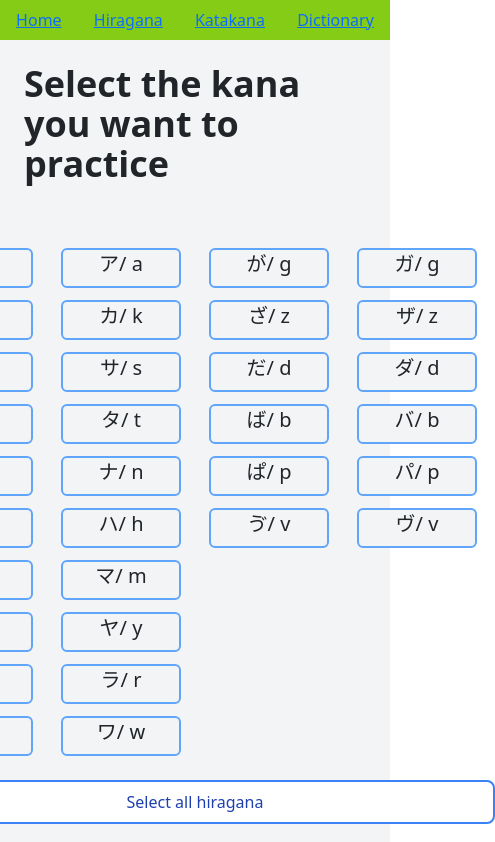
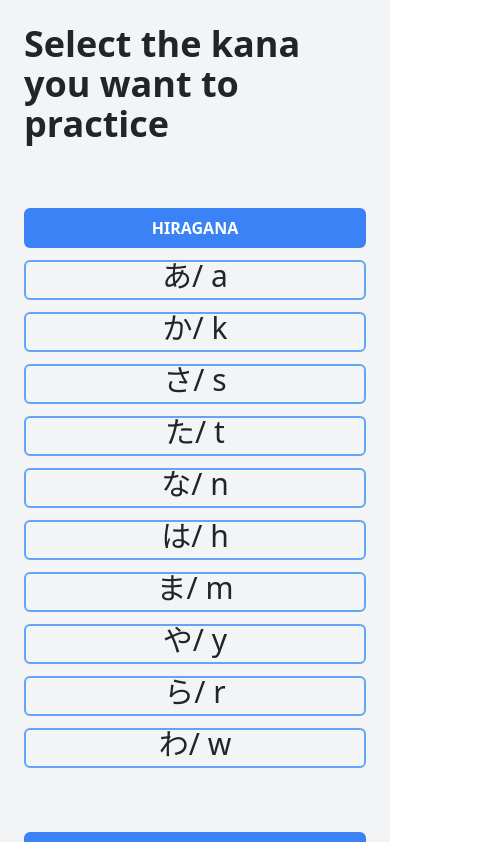
Before and after one commit to diegocainzos/japan-web-react, a React (Create React App) app: page / in a window 390 px wide. Shown: the top 842 px of the page, 495 px wide, since content can reach past the window. Built offline with nearby package versions, Linux system fonts and the light colour scheme.

Commit message:
Refactor Form component layout and improve responsiveness; update kana selection logic and styles

```diff
--- a/src/App.css
+++ b/src/App.css
@@ -11,6 +11,9 @@
   .App-logo {
     animation: App-logo-spin infinite 20s linear;
   }
+}
+.kana-container {
+  display: flex;
 }
 
 .App-header {
@@ -36,3 +39,50 @@
     transform: rotate(360deg);
   }
 }
+
+@media (max-width: 640px) {
+  .App-header {
+    font-size: calc(8px + 2vmin);
+  }
+
+  .App-logo {
+    height: 30vmin;
+  }
+  .kana-container{
+    align-items: center;
+    flex-direction: column;
+  }
+  .button-container{
+    width: 100%;
+  }
+  .nav {
+    display: none !important;
+  }
+  .kana-card{
+    width: 100%;
+
+  }
+  .kana-card h1{
+    font-size:30px;
+  }
+}
+
+@media (min-width: 641px) and (max-width: 1024px) {
+  .App-header {
+    font-size: calc(9px + 2vmin);
+  }
+
+  .App-logo {
+    height: 35vmin;
+  }
+}
+
+@media (min-width: 1025px) {
+  .App-header {
+    font-size: calc(10px + 2vmin);
+  }
+
+  .App-logo {
+    height: 40vmin;
+  }
+}
--- a/src/App.js
+++ b/src/App.js
@@ -16,7 +16,7 @@ function App() {
   return (
 
     <BrowserRouter>
-    <nav className='flex justify-around py-2 bg-lime-500'>
+    <nav className='flex justify-around nav py-2 bg-lime-500 '>
         <a href="/">Home</a>
         <a href="/hiragana">Hiragana</a>
         <a href="/katakana">Katakana</a>
--- a/src/Form.jsx
+++ b/src/Form.jsx
@@ -19,7 +19,7 @@ export default function Form({handleSubmit}) {
 
 
     ];
-    const katakana2 = [
+    const kataDakuten = [
         { character: "ガ", romaji: "g"},
         { character: "ザ", romaji: "z"},
         { character: "ダ", romaji: "d"},
@@ -41,7 +41,7 @@ export default function Form({handleSubmit}) {
         { character: "わ", romaji: "w"},
 
     ];
-    const hiragana2 = [
+    const hiraDakuten = [
         { character: "が", romaji: "g"},
         { character: "ざ", romaji: "z"},
         { character: "だ", romaji: "d"},
@@ -56,7 +56,7 @@ export default function Form({handleSubmit}) {
         const checkboxes = document.querySelectorAll('.kata-checkbox input');
         if (!checkboxes.length) return; // Ensure there are checkboxes to toggle
 
-        const allKatakana = [...katakana, ...katakana2].map((k) => 'kata-' + k.romaji);
+        const allKatakana = [...katakana, ...kataDakuten].map((k) => 'kata-' + k.romaji);
         const allSelected = selectedRows.filter(row => row.startsWith('kata-')).length === allKatakana.length;
 
         // Update selectedRows based on current selection state
@@ -77,7 +77,7 @@ export default function Form({handleSubmit}) {
         const checkboxes = document.querySelectorAll('.hira-checkbox input');
         if (!checkboxes.length) return; // Ensure there are checkboxes to toggle
 
-        const allHiragana = [...hiragana, ...hiragana2].map((k) => 'hira-' + k.romaji);
+        const allHiragana = [...hiragana, ...hiraDakuten].map((k) => 'hira-' + k.romaji);
         const allSelected = selectedRows.filter(row => row.startsWith('hira-')).length === allHiragana.length;
 
         // Update selectedRows based on current selection state
@@ -104,35 +104,20 @@ export default function Form({handleSubmit}) {
     return (
         <>
             <h1 className="text-4xl font-bold mb-4">Select the kana you want to practice</h1>
-        <form onSubmit={onSubmit} className='m-10 flex-col' action="">
-            <div className="flex gap-x-7 justify-center">
-                <div  className="flex flex-col space-y-3 hira-checkbox">
-                    {hiragana.map((hira) => (
-                        <KanaCard dic='hira' selectedRow={setSelectedRows} character={hira.character} romaji={hira.romaji} />
+            <form onSubmit={onSubmit} className='m-10 flex-col   kana-card' action="">
+                <div className="flex kana-container gap-16 justify-center">
+                    {[{ label: "HIRAGANA", data: hiragana, dic: 'hira' }, { label: "KATAKANA", data: katakana, dic: 'kata' }, { label: "DAKUTEN", data: hiraDakuten, dic: 'hira' }, { label: "DAKUTEN", data: kataDakuten, dic: 'kata' }].map((group, index) => (
+                        <div key={index} className={`flex flex-col space-y-3 ${group.dic}-checkbox w-full items-center`}>
+                            <label className="w-full flex justify-center bg-blue-500 hover:bg-blue-700 text-white font-bold py-2 px-4 rounded">{group.label}</label>
+                            {group.data.map((kana) => (
+                                <KanaCard key={kana.romaji} dic={group.dic} selectedRow={setSelectedRows} character={kana.character} romaji={kana.romaji} />
                             ))}
                         </div>
-                <div  className="flex flex-col space-y-3 kata-checkbox">
-                    {katakana.map((kana) => (
-                        <KanaCard  dic='kata' selectedRow={setSelectedRows} character={kana.character} romaji={kana.romaji} />
-                    ))}
-
-                </div>
-                <div  className="flex flex-col space-y-3 hira-checkbox">
-                    {hiragana2.map((kana) => (
-                        <KanaCard dic='hira' selectedRow={setSelectedRows} character={kana.character} romaji={kana.romaji} />
                     ))}
                 </div>
-                <div className="flex flex-col space-y-3 kata-checkbox">
-                    {katakana2.map((kana) => (
-                        <KanaCard  dic='kata' selectedRow={setSelectedRows} character={kana.character} romaji={kana.romaji} />
-                    ))}
-
-                </div>
-           </div>
-           <div className="flex flex-col  space-y-5 mt-4 w-[600px]">
-                <button type="button" className="rounded-lg border-2 border-blue-500 bg-white text-blue-800 py-2"  onClick={toggleAllHira}>Select all hiragana</button>
+                <div className="flex flex-col button-container space-y-5 mt-4 ">
+                    <button type="button" className="rounded-lg border-2 border-blue-500 text-blue-800 py-2" onClick={toggleAllHira}>Select all hiragana</button>
                     <button type="button" className="rounded-lg border-2 border-blue-500 bg-white text-blue-800 py-2" onClick={toggleAllKata}>Select all katakana</button>
-
                     <button type="submit" className="bg-blue-500 hover:bg-blue-700 text-white font-bold py-2 px-4 rounded">Start Quiz</button>
                 </div>
             </form>
--- a/src/KanaCard.jsx
+++ b/src/KanaCard.jsx
@@ -9,9 +9,9 @@ export default function KanaCard({ selectedRow,character, romaji, dic }) {
 
     }
     return (
-        <div>
+        <div className="w-full">
             <input type="checkbox" id={character} className="hidden peer" />
-            <label htmlFor={character} onClick={handleSelectedRow} className="peer-checked:bg-blue-400 peer-checked:border-gray-100 bg-gray-100 border-blue-400 border-2 w-[120px] h-[40px] flex items-center justify-center rounded cursor-pointer" >
+            <label htmlFor={character} onClick={handleSelectedRow} className="kana-card peer-checked:border-black peer-checked:text-white peer-checked:bg-blue-400 peer-checked:border-gray-100 bg-gray-100 border-blue-400 border-2  flex  justify-center rounded cursor-pointer" >
                 <h1 className="text-xl p-0">{character}/ {romaji}</h1>
             </label>
         </div>
```
Lines whose indentation alone changed are shown as unchanged.
